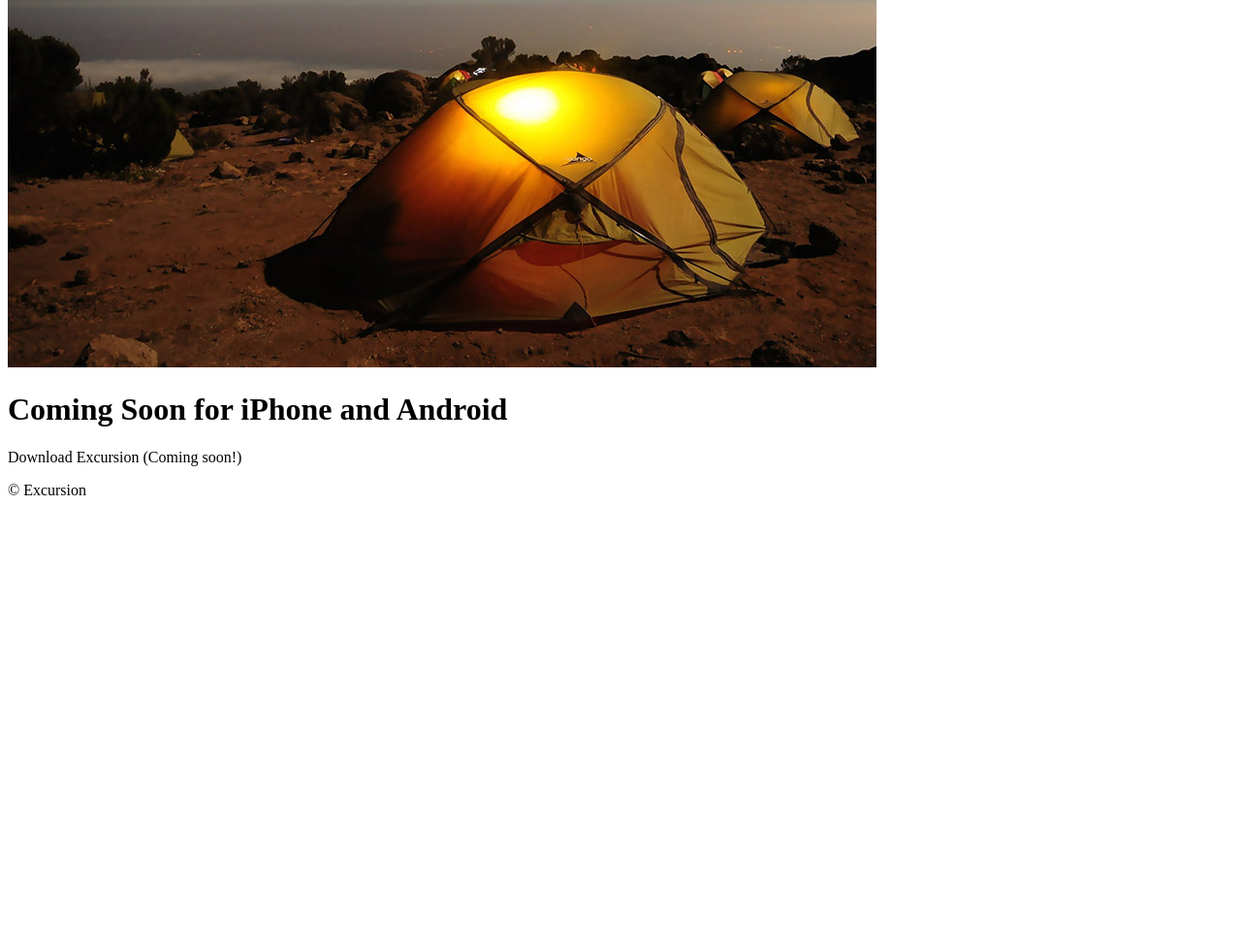
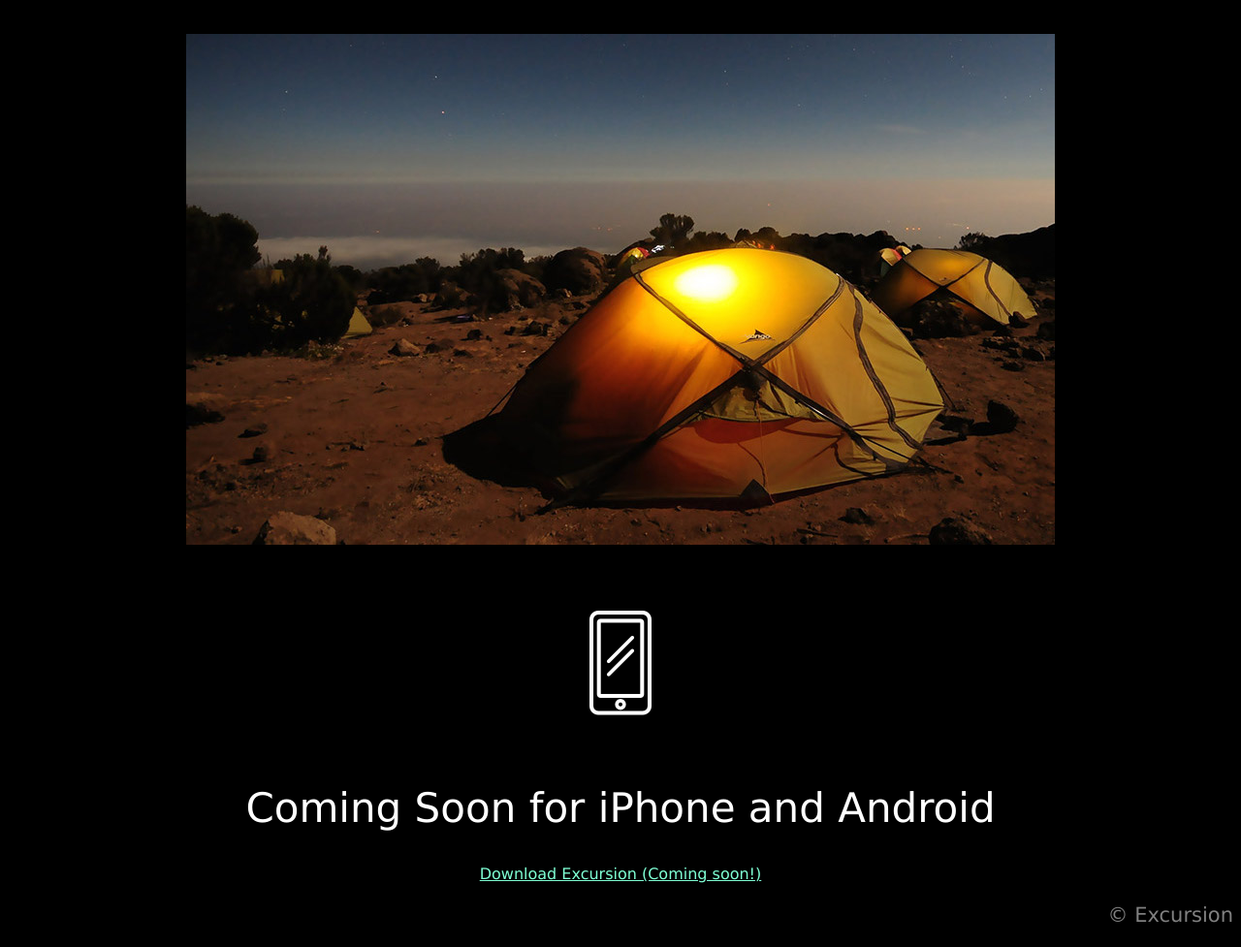
Before and after one commit to franckuche/excursion-codeacademy, a plain HTML site: page index.html in a window 1280 px wide. Shown: the part 517-1494 px from the top of the page at 97% size. Before the commit the page ends 1048 px from the top, so only its background shows below. Drawn offline with Linux system fonts and the light colour scheme.

Commit message:
WOrk finished

```diff
--- a/index.html
+++ b/index.html
@@ -4,16 +4,25 @@
 	<meta charset="UTF-8">
 	<meta content="width=device-width, initial-scale=1.0" name="viewport">
 	<meta content="ie=edge" http-equiv="X-UA-Compatible">
+	<link rel="stylesheet" type="text/css" href="resource/css/style.css">
 	<title>Title</title>
 </head>
 <body>
 	<h1>Discover hidden places in the world around you</h1>
-	<p><a href="#">Download Excursion (Coming soon!)</a><p/>
-	<video controls=""><source src="resource/excursion.mp4"></video>
+	<a href="#">Download Excursion (Coming soon!)</a>
+	<div>
+	<video src="resource/excursion.mp4" autoplay loop buffered></video>
+	</div>
 	<h2>Your personal travel guide</h2>
-	<p>Excursion remembers places you like, and recommends new points of interest around you.</p><img src="resource/camp.jpg"> <img src='resource/phone.png'>
-	<h1>Coming Soon for iPhone and Android</h1>
-	<p>Download Excursion (Coming soon!)</p>
-	<p>© Excursion</p>
+	<p>Excursion remembers places you like, and recommends new points of interest around you.</p>
+	<div class="camp">
+	    <img src="resource/camp.jpg">
+	</div>
+	<div class="phone">
+	   <img src='resource/phone.png'>
+	</div>
+	<h2>Coming Soon for iPhone and Android</h2>
+    <a href="#">Download Excursion (Coming soon!)</a>
+	<p id="droits">© Excursion</p>
 </body>
 </html>
--- a/resource/css/style.css
+++ b/resource/css/style.css
@@ -0,0 +1,33 @@
+body{
+    background-color: black;
+    text-align: center;
+    font-family: Verdana;
+}
+
+h1{
+    font-size: 50px;
+    color: white;
+}
+
+a{
+    color: aquamarine;
+}
+
+h2{
+    font-weight: 300;
+    font-size: 42px;
+    color: white;
+}
+
+p{
+    font-size: 21px;
+    color: gray;
+}
+
+#droits{
+    text-align: right;
+}
+
+img{
+    margin: 2em;
+}
```
